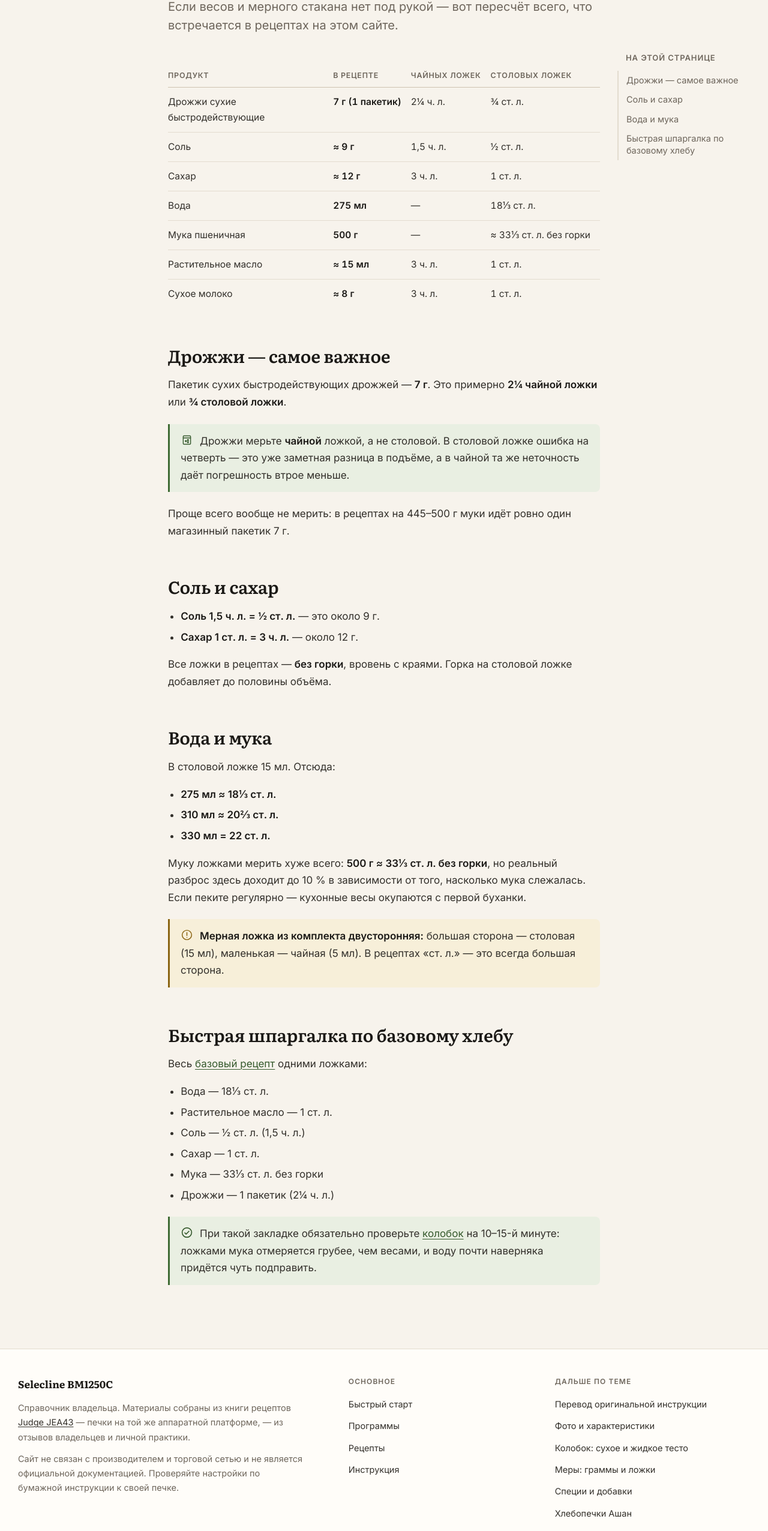
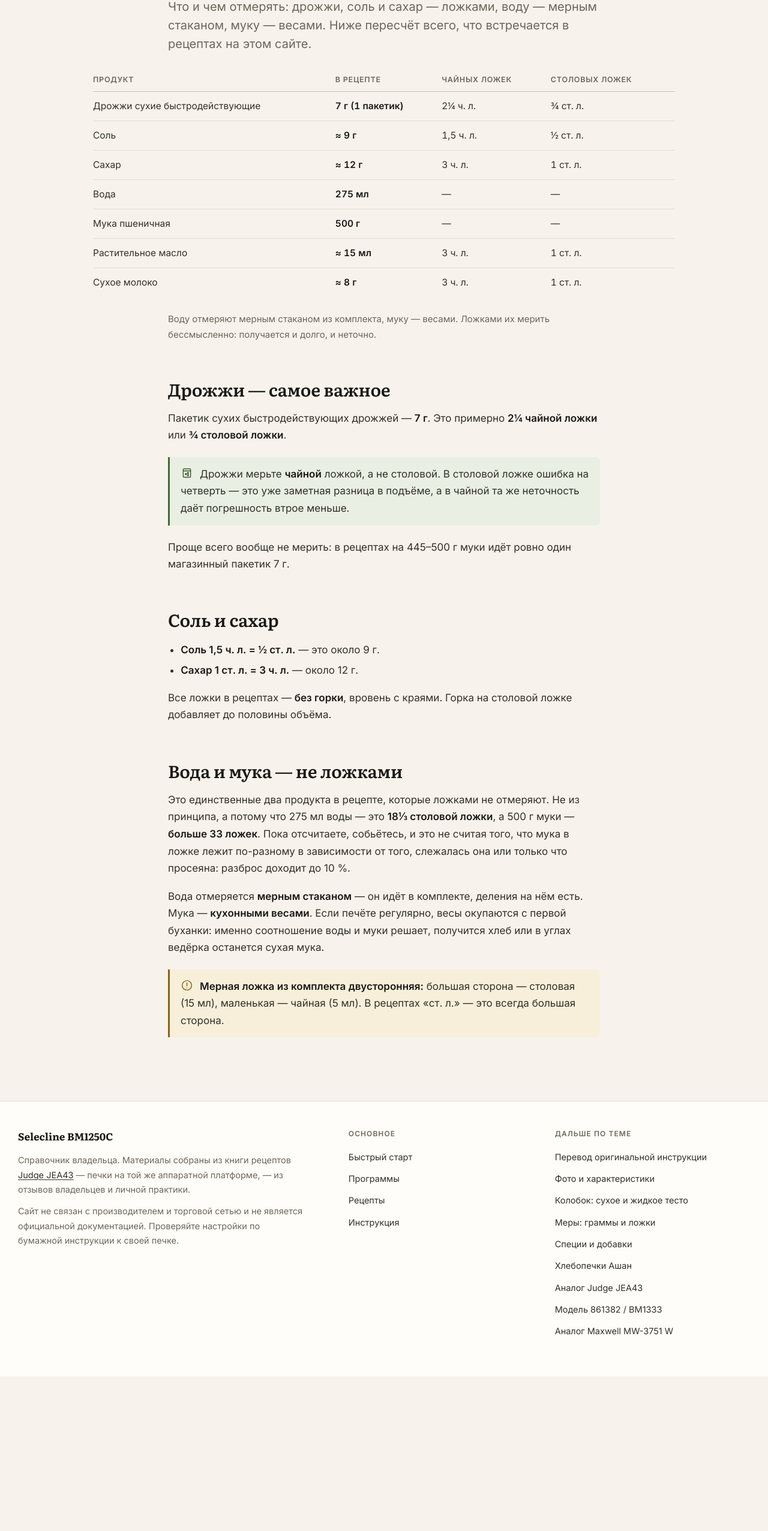
Before and after one commit to wwwparser/selecline-bm1250c, a plain HTML site: page docs/mery/index.html in a window 1280 px wide. Shown: the part 234-2786 px from the top of the page at 60% size. After the commit the page ends 2528 px from the top, so only its background shows below. Drawn offline with Linux system fonts and the light colour scheme.

Commit message:
Воду и муку ложками не меряем
Убрана шпаргалка «весь рецепт одними ложками» и пересчёт воды и муки
в столовые ложки из карточек рецептов и таблицы мер: 18 ложек воды
и 33 ложки муки никто отсчитывать не станет.

Осталось так, как и меряют на кухне: дрожжи, соль, сахар и масло —
ложками, вода — мерным стаканом, мука — весами. Раздел «Вода и мука»
переписан и объясняет, почему именно так; сами цифры в нём сохранены,
их спрашивают в поиске.

Co-Authored-By: Claude Opus 5 (1M context) <noreply@anthropic.com>

```diff
--- a/data/machine.json
+++ b/data/machine.json
@@ -215,13 +215,13 @@
       "what": "Вода",
       "grams": "275 мл",
       "tsp": "—",
-      "tbsp": "18⅓ ст. л."
+      "tbsp": "—"
     },
     {
       "what": "Мука пшеничная",
       "grams": "500 г",
       "tsp": "—",
-      "tbsp": "≈ 33⅓ ст. л. без горки"
+      "tbsp": "—"
     },
     {
       "what": "Растительное масло",
--- a/docs/mery/index.html
+++ b/docs/mery/index.html
@@ -4,11 +4,11 @@
 <meta charset="utf-8">
 <meta name="viewport" content="width=device-width, initial-scale=1">
 <title>7 г дрожжей — это сколько ложек? Таблица мер для хлебопечки Selecline</title>
-<meta name="description" content="Сколько чайных и столовых ложек в 7 г сухих дрожжей, в 1,5 ч. л. соли, в 275 мл воды и в 500 г муки. Таблица перевода граммов и миллилитров в ложки для рецептов хлебопечки Selecline BM1250C.">
+<meta name="description" content="Сколько чайных и столовых ложек в 7 г сухих дрожжей, в 1,5 ч. л. соли и в 1 ст. л. сахара, и почему воду и муку ложками не отмеряют. Таблица мер для рецептов хлебопечки Selecline BM1250C.">
 <meta name="keywords" content="7 г дрожжей сколько чайных ложек, 500 г муки это сколько столовых ложек, 275 мл воды в ложках, меры для хлебопечки таблица, мерная ложка хлебопечки ашан"><link rel="canonical" href="https://wwwparser.github.io/selecline-bm1250c/mery/">
 <meta property="og:type" content="article">
 <meta property="og:title" content="7 г дрожжей — это сколько ложек? Таблица мер для хлебопечки Selecline">
-<meta property="og:description" content="Сколько чайных и столовых ложек в 7 г сухих дрожжей, в 1,5 ч. л. соли, в 275 мл воды и в 500 г муки. Таблица перевода граммов и миллилитров в ложки для рецептов хлебопечки Selecline BM1250C.">
+<meta property="og:description" content="Сколько чайных и столовых ложек в 7 г сухих дрожжей, в 1,5 ч. л. соли и в 1 ст. л. сахара, и почему воду и муку ложками не отмеряют. Таблица мер для рецептов хлебопечки Selecline BM1250C.">
 <meta property="og:url" content="https://wwwparser.github.io/selecline-bm1250c/mery/">
 <meta property="og:locale" content="ru_RU">
 <meta property="og:site_name" content="Selecline BM1250C — хлебопечка Ашан — инструкция, программы и рецепты">
@@ -187,15 +187,15 @@
 </header>
 
 <main id="main">
-<div class="shell with-toc">
+<div class="shell">
   <div class="prose page-hd">
 <nav class="crumbs" aria-label="Хлебные крошки">
 <a href="../">Главная</a><span aria-hidden="true">/</span><span>Меры: граммы, миллилитры и ложки</span></nav>
     <h1>Меры: граммы, миллилитры и ложки</h1>
-<p class="lead">Если весов и мерного стакана нет под рукой — вот пересчёт всего, что встречается в рецептах на этом сайте.</p>  </div>
+<p class="lead">Что и чем отмерять: дрожжи, соль и сахар — ложками, воду — мерным стаканом, муку — весами. Ниже пересчёт всего, что встречается в рецептах на этом сайте.</p>  </div>
 </div>
 
-<div class="shell with-toc">
+<div class="shell">
   <article class="prose">
 
 <div class="table-wrap">
@@ -205,13 +205,15 @@
       <tr><td>Дрожжи сухие быстродействующие</td><td data-l="В рецепте" class="num"><strong>7 г (1 пакетик)</strong></td><td data-l="Чайных ложек" class="num">2¼ ч. л.</td><td data-l="Столовых ложек" class="num">¾ ст. л.</td></tr>
       <tr><td>Соль</td><td data-l="В рецепте" class="num"><strong>≈ 9 г</strong></td><td data-l="Чайных ложек" class="num">1,5 ч. л.</td><td data-l="Столовых ложек" class="num">½ ст. л.</td></tr>
       <tr><td>Сахар</td><td data-l="В рецепте" class="num"><strong>≈ 12 г</strong></td><td data-l="Чайных ложек" class="num">3 ч. л.</td><td data-l="Столовых ложек" class="num">1 ст. л.</td></tr>
-      <tr><td>Вода</td><td data-l="В рецепте" class="num"><strong>275 мл</strong></td><td data-l="Чайных ложек" class="num">—</td><td data-l="Столовых ложек" class="num">18⅓ ст. л.</td></tr>
-      <tr><td>Мука пшеничная</td><td data-l="В рецепте" class="num"><strong>500 г</strong></td><td data-l="Чайных ложек" class="num">—</td><td data-l="Столовых ложек" class="num">≈ 33⅓ ст. л. без горки</td></tr>
+      <tr><td>Вода</td><td data-l="В рецепте" class="num"><strong>275 мл</strong></td><td data-l="Чайных ложек" class="num">—</td><td data-l="Столовых ложек" class="num">—</td></tr>
+      <tr><td>Мука пшеничная</td><td data-l="В рецепте" class="num"><strong>500 г</strong></td><td data-l="Чайных ложек" class="num">—</td><td data-l="Столовых ложек" class="num">—</td></tr>
       <tr><td>Растительное масло</td><td data-l="В рецепте" class="num"><strong>≈ 15 мл</strong></td><td data-l="Чайных ложек" class="num">3 ч. л.</td><td data-l="Столовых ложек" class="num">1 ст. л.</td></tr>
       <tr><td>Сухое молоко</td><td data-l="В рецепте" class="num"><strong>≈ 8 г</strong></td><td data-l="Чайных ложек" class="num">3 ч. л.</td><td data-l="Столовых ложек" class="num">1 ст. л.</td></tr>
     </tbody>
   </table>
 </div>
+<p class="fine">Воду отмеряют мерным стаканом из комплекта, муку — весами. Ложками их мерить бессмысленно:
+получается и долго, и неточно.</p>
 
 <h2 id="drozhzhi-samoe-vazhnoe">Дрожжи — самое важное</h2>
 <p>Пакетик сухих быстродействующих дрожжей — <strong>7 г</strong>. Это примерно <strong>2¼ чайной ложки</strong>
@@ -228,43 +230,19 @@
 <p>Все ложки в рецептах — <strong>без горки</strong>, вровень с краями. Горка на столовой ложке добавляет до
 половины объёма.</p>
 
-<h2 id="voda-i-muka">Вода и мука</h2>
-<p>В столовой ложке 15 мл. Отсюда:</p>
-<ul>
-  <li><strong>275 мл ≈ 18⅓ ст. л.</strong></li>
-  <li><strong>310 мл ≈ 20⅔ ст. л.</strong></li>
-  <li><strong>330 мл = 22 ст. л.</strong></li>
-</ul>
-<p>Муку ложками мерить хуже всего: <strong>500 г ≈ 33⅓ ст. л. без горки</strong>, но реальный разброс здесь доходит до 10 %
-в зависимости от того, насколько мука слежалась. Если пеките регулярно — кухонные весы окупаются с первой буханки.</p>
+<h2 id="voda-i-muka-ne-lozhkami">Вода и мука — не ложками</h2>
+<p>Это единственные два продукта в рецепте, которые ложками не отмеряют. Не из принципа, а потому что
+275 мл воды — это <strong>18⅓ столовой ложки</strong>, а 500 г муки — <strong>больше 33 ложек</strong>.
+Пока отсчитаете, собьётесь, и это не считая того, что мука в ложке лежит по-разному в зависимости от того,
+слежалась она или только что просеяна: разброс доходит до 10 %.</p>
+<p>Вода отмеряется <strong>мерным стаканом</strong> — он идёт в комплекте, деления на нём есть.
+Мука — <strong>кухонными весами</strong>. Если печёте регулярно, весы окупаются с первой буханки:
+именно соотношение воды и муки решает, получится хлеб или в углах ведёрка останется сухая мука.</p>
 
 <div class="warn"><span class="ico"><svg viewBox="0 0 24 24" aria-hidden="true"><use href="#i-warn"/></svg></span><div><b>Мерная ложка из комплекта двусторонняя:</b> большая сторона — столовая (15 мл),
 маленькая — чайная (5 мл). В рецептах «ст. л.» — это всегда большая сторона.</div></div>
-
-<h2 id="bystraya-shpargalka-po-bazovomu-hlebu">Быстрая шпаргалка по базовому хлебу</h2>
-<p>Весь <a href="../recepty/belyj-hleb/">базовый рецепт</a> одними ложками:</p>
-<ul>
-  <li>Вода — 18⅓ ст. л.</li>
-  <li>Растительное масло — 1 ст. л.</li>
-  <li>Соль — ½ ст. л. (1,5 ч. л.)</li>
-  <li>Сахар — 1 ст. л.</li>
-  <li>Мука — 33⅓ ст. л. без горки</li>
-  <li>Дрожжи — 1 пакетик (2¼ ч. л.)</li>
-</ul>
-<div class="note"><span class="ico"><svg viewBox="0 0 24 24" aria-hidden="true"><use href="#i-check"/></svg></span><div>При такой закладке обязательно проверьте <a href="../kolobok/">колобок</a>
-на 10–15-й минуте: ложками мука отмеряется грубее, чем весами, и воду почти наверняка придётся чуть подправить.</div></div>
   </article>
 
-  <aside class="toc">
-    <details class="toc-box" id="tocBox">
-      <summary><svg viewBox="0 0 24 24" aria-hidden="true"><use href="#i-list"/></svg>На этой странице<svg class="chev" viewBox="0 0 24 24" aria-hidden="true"><use href="#i-chevron"/></svg></summary>
-      <nav aria-label="Разделы страницы">
-        <ol>
-<li><a href="#drozhzhi-samoe-vazhnoe">Дрожжи — самое важное</a></li><li><a href="#sol-i-sahar">Соль и сахар</a></li><li><a href="#voda-i-muka">Вода и мука</a></li><li><a href="#bystraya-shpargalka-po-bazovomu-hlebu">Быстрая шпаргалка по базовому хлебу</a></li>        </ol>
-      </nav>
-    </details>
-  </aside>
-  <script>try{if(matchMedia('(min-width:1080px)').matches)document.getElementById('tocBox').open=true}catch(e){}</script>
 </div>
 </main>
 
```
Also changed, not shown: data/pages/mery.html (+12 -24 lines), data/recipes.json (+8 -16 lines), docs/index.html (+2 -2 lines), docs/recepty/aromatnyj-hleb-s-travami/index.html (+1 -1 lines), docs/recepty/belyj-hleb-variant-panasonic/index.html (+1 -1 lines), docs/recepty/belyj-hleb/index.html (+2 -2 lines), docs/recepty/celnozernovoj-hleb/index.html (+1 -1 lines), docs/recepty/francuzskij-hleb/index.html (+1 -1 lines), docs/recepty/sandvichnyj-hleb/index.html (+1 -1 lines), docs/recepty/sladkij-hleb-s-suhofruktami/index.html (+1 -1 lines).
